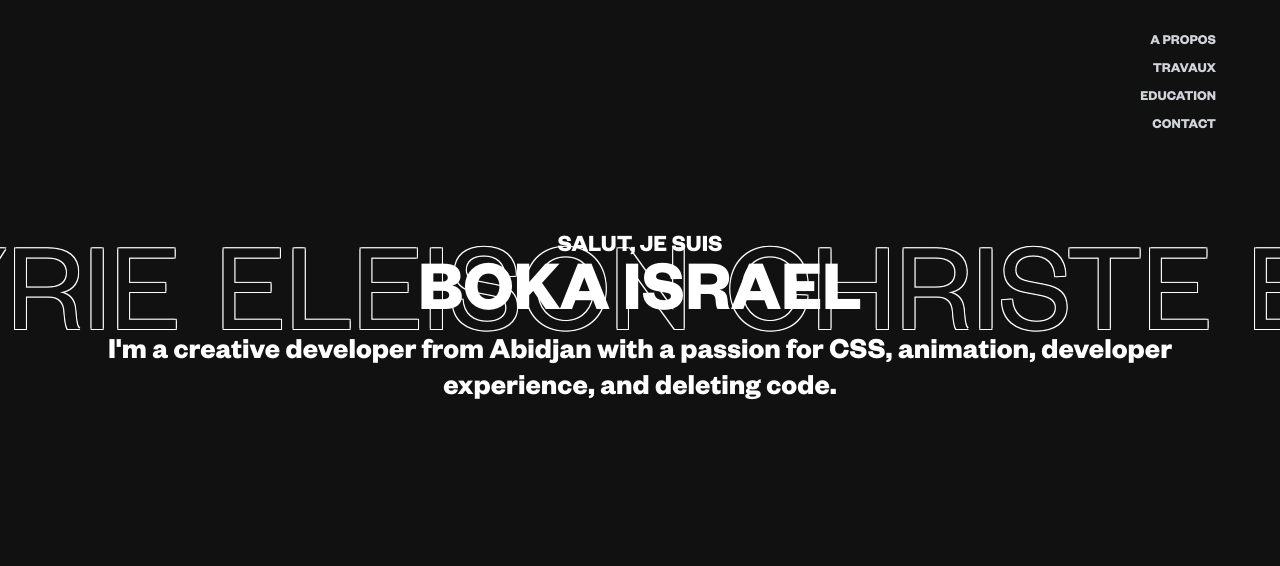
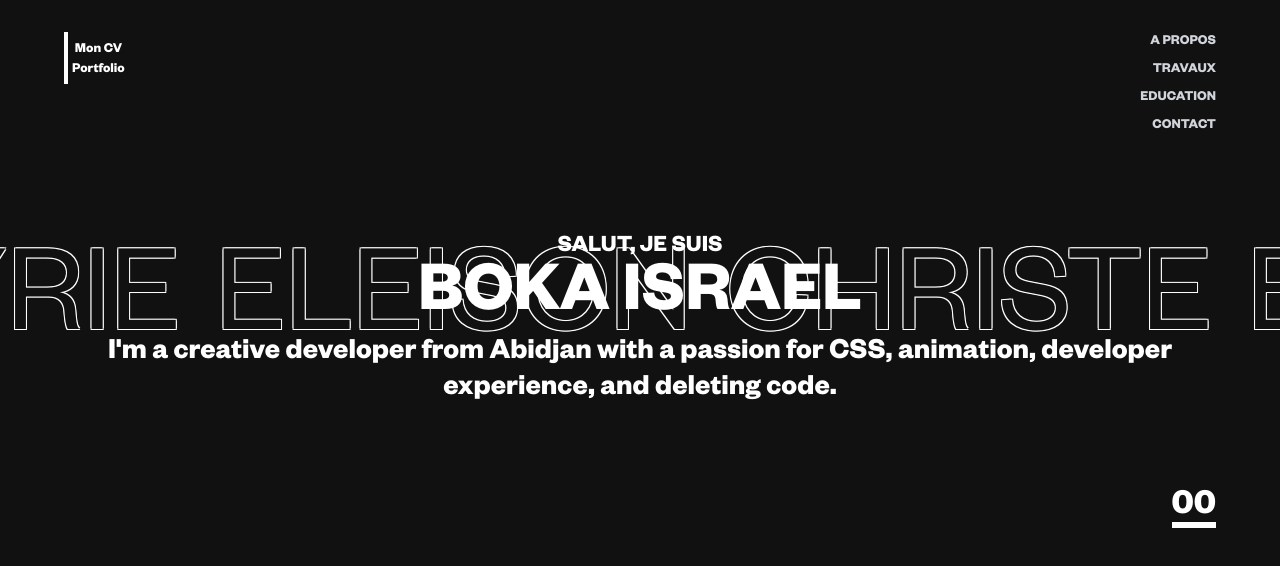
Before and after one commit to IsraelBoka/portfolio, a SvelteKit app: page / in a window 1280 px wide. Shown: the top 566 px of the page. Built offline with nearby package versions, Linux system fonts and the light colour scheme.

Commit message:
some details

```diff
--- a/src/routes/+page.svelte
+++ b/src/routes/+page.svelte
@@ -2,7 +2,15 @@
 	import { base } from '$app/paths';
 </script>
 
-<nav class="flex justify-end py-8 px-16">
+<nav class="flex justify-between py-8 px-16">
+	<div class="text-white text-sm font-bold flex">
+		<div class="h-1/2 w-1 bg-white" />
+		<div class="flex flex-col items-center mx-1 my-2">
+			<div>Mon CV</div>
+			<div>Portfolio</div>
+		</div>
+	</div>
+
 	<li class="text-white flex flex-col gap-2 uppercase font-Founders">
 		<a href={''} class="inline-flex flex-row-reverse justify-between group">
 			<div class="text-sm font-bold text-gray-300 group-hover:text-white transition-colors">
@@ -43,7 +51,7 @@
 </nav>
 
 <section>
-	<div id="background-text " class="pointer-events-none absolute z-0 w-screen">
+	<div id="background-text " class="pointer-events-none absolute z-0 w-full">
 		<div class="relative flex overflow-x-hidden text-[#111111] text-stroke-3">
 			<div class="py-4 uppercase animate-marquee whitespace-nowrap">
 				<span class="text-5xl lg:text-9xl mx-4">Kyrie </span>
@@ -72,6 +80,13 @@
 	</div>
 </section>
 
+<footer class="flex justify-end px-16 py-20">
+	<span
+		class=" text-4xl font-bold text-white bg-gradient-to-r from-white to-white bg-bottom bg-no-repeat bg-[length:100%_6px] transition-[background-size]"
+		>00</span
+	>
+</footer>
+
 <style>
 	.text-stroke-3 {
 		text-shadow: -1px -1px 0 white, 1px -1px 0 white, -1px 1px 0 white, 1px 1px 0 white;
```
